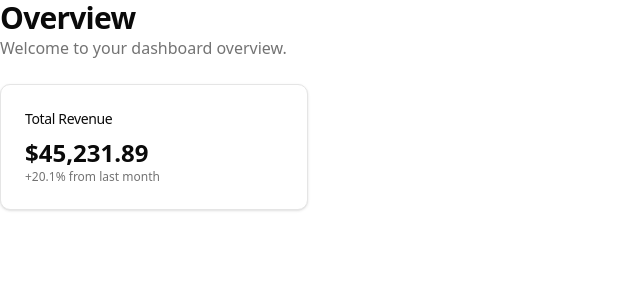
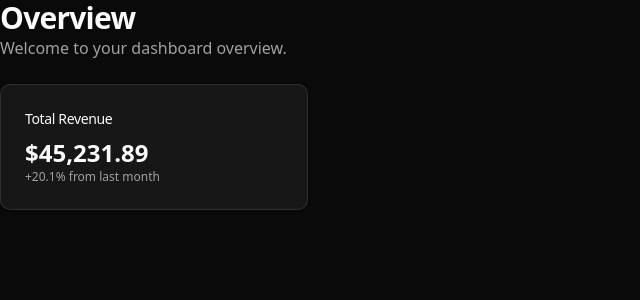
Before and after one commit to nrbnayon/SaaS-Based-CRM-Client, a Next.js app: page /overview in a window 1280 px wide. Shown: the top 300 px of the page, without its empty margins (0-640 px from the left). Built offline with nearby package versions, Linux system fonts and the light colour scheme.

Commit message:
feat(theme): add next-themes integration and update sidebar width

```diff
--- a/package.json
+++ b/package.json
@@ -20,6 +20,7 @@
     "lucide-react": "^0.514.0",
     "motion": "^12.17.3",
     "next": "15.3.3",
+    "next-themes": "^0.4.6",
     "react": "^19.0.0",
     "react-dom": "^19.0.0",
     "sonner": "^2.0.5",
--- a/src/app/layout.tsx
+++ b/src/app/layout.tsx
@@ -3,6 +3,7 @@ import type { Metadata } from "next";
 import { Geist, Geist_Mono } from "next/font/google";
 import "./globals.css";
 import { Toaster } from "sonner";
+import { ThemeProvider } from "@/components/theme-provider";
 
 const geistSans = Geist({
   variable: "--font-geist-sans",
@@ -29,8 +30,15 @@ export default function RootLayout({
       <body
         className={`${geistSans.variable} ${geistMono.variable} antialiased`}
       >
-        {children}
-        <Toaster richColors position='top-center' />
+        <ThemeProvider
+          attribute='class'
+          defaultTheme='dark'
+          enableSystem={false}
+          disableTransitionOnChange
+        >
+          {children}
+          <Toaster richColors position='top-center' />
+        </ThemeProvider>
       </body>
     </html>
   );
--- /dev/null
+++ b/src/components/theme-provider.tsx
@@ -0,0 +1,11 @@
+"use client";
+
+import * as React from "react";
+import {
+  ThemeProvider as NextThemesProvider,
+  type ThemeProviderProps,
+} from "next-themes";
+
+export function ThemeProvider({ children, ...props }: ThemeProviderProps) {
+  return <NextThemesProvider {...props}>{children}</NextThemesProvider>;
+}
--- a/src/components/ui/sidebar.tsx
+++ b/src/components/ui/sidebar.tsx
@@ -95,7 +95,7 @@ export const DesktopSidebar = ({
           className
         )}
         animate={{
-          width: animate ? (open ? "300px" : "60px") : "300px",
+          width: animate ? (open ? "210px" : "60px") : "210px",
         }}
         onMouseEnter={() => setOpen(true)}
         onMouseLeave={() => setOpen(false)}
```
Also changed, not shown: 1 other file (tests, documents, lock files or other folders).
